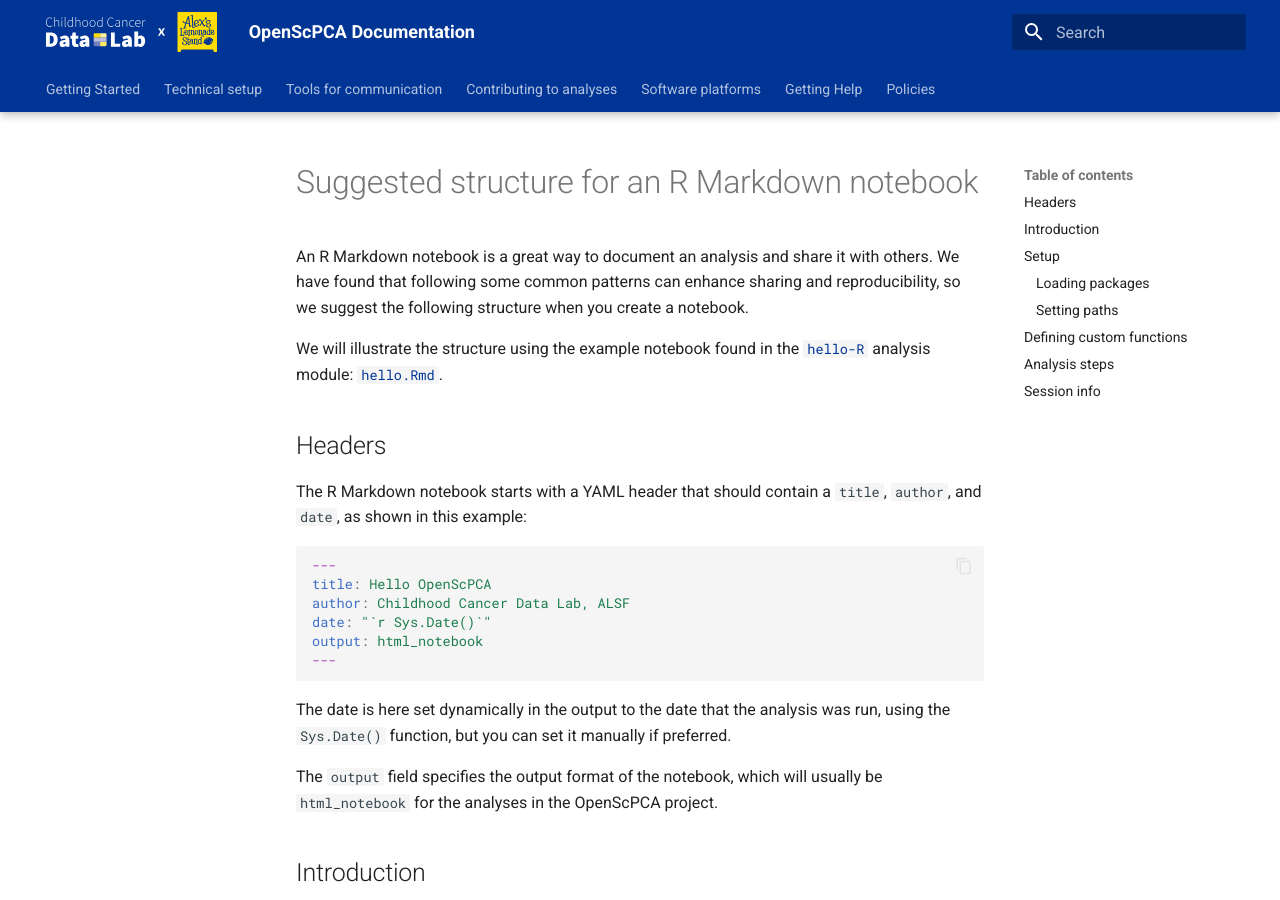
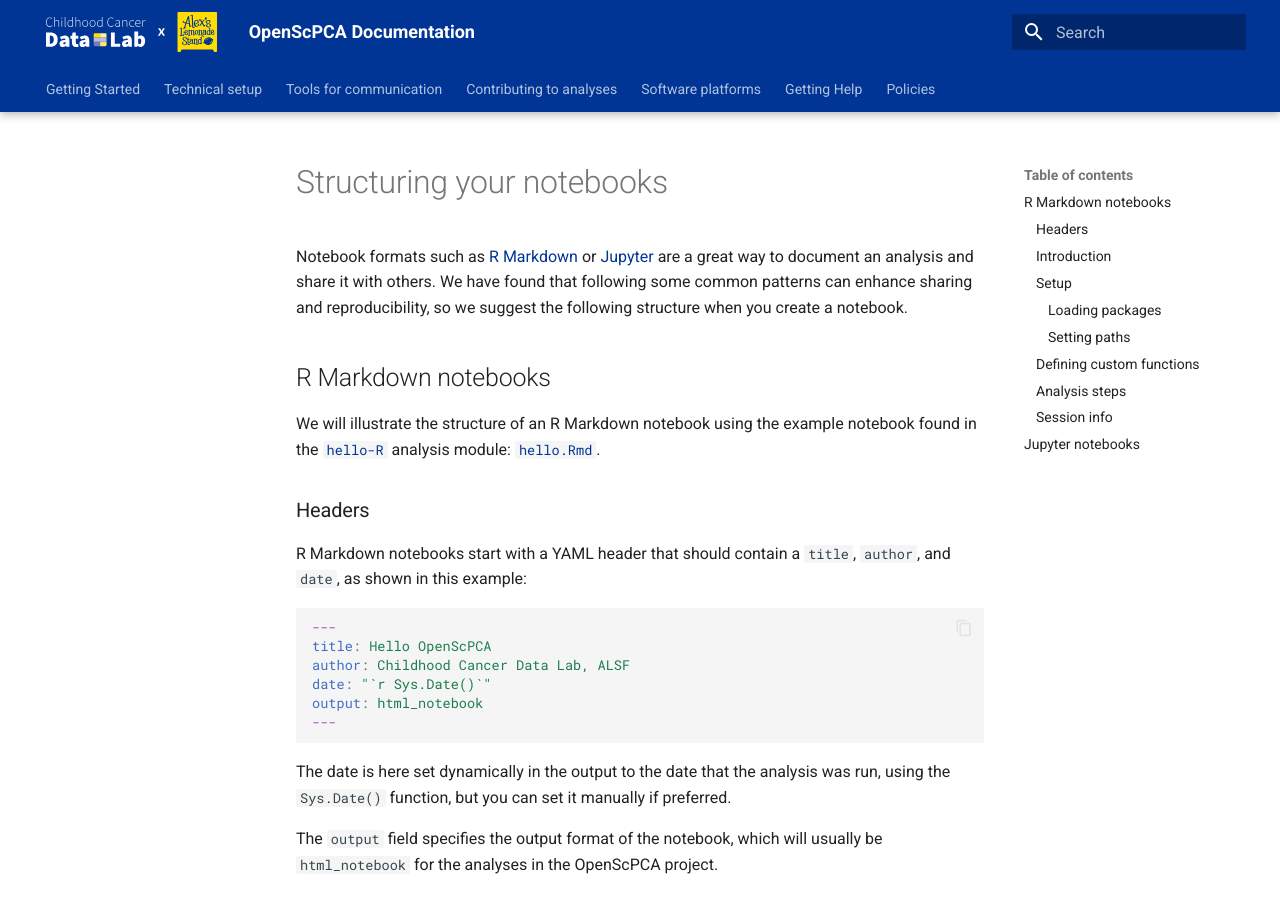
Before and after one commit to AlexsLemonade/OpenScPCA-analysis, an MkDocs documentation site: the page built from docs/contributing-to-analyses/analysis-modules/notebook-structure.md, in a window 1280 px wide and 900 px high. Built offline with MkDocs 1.6.1 and Material for MkDocs 9.7.7, drawn with Linux system fonts in a browser that asks for light colours.

Commit message:
move to a single doc

````diff
--- a/docs/contributing-to-analyses/analysis-modules/r-notebook-structure.md
+++ b/docs/contributing-to-analyses/analysis-modules/notebook-structure.md
@@ -1,13 +1,17 @@
-# Suggested structure for an R Markdown notebook
+# Structuring your notebooks
 
-An R Markdown notebook is a great way to document an analysis and share it with others.
+Notebook formats such as [R Markdown](https://rmarkdown.rstudio.com/index.html) or [Jupyter](https://jupyter-notebook.readthedocs.io/en/latest/) are a great way to document an analysis and share it with others.
 We have found that following some common patterns can enhance sharing and reproducibility, so we suggest the following structure when you create a notebook.
 
-We will illustrate the structure using the example notebook found in the [`hello-R`](https://github.com/AlexsLemonade/OpenScPCA-analysis/tree/main/analyses/hello-R) analysis module: [`hello.Rmd`](https://github.com/AlexsLemonade/OpenScPCA-analysis/tree/main/analyses/hello-R/hello.Rmd).
 
-## Headers
+## R Markdown notebooks
 
-The R Markdown notebook starts with a YAML header that should contain a `title`, `author`, and `date`, as shown in this example:
+We will illustrate the structure of an R Markdown notebook using the example notebook found in the [`hello-R`](https://github.com/AlexsLemonade/OpenScPCA-analysis/tree/main/analyses/hello-R) analysis module: [`hello.Rmd`](https://github.com/AlexsLemonade/OpenScPCA-analysis/tree/main/analyses/hello-R/hello.Rmd).
+
+
+### Headers
+
+R Markdown notebooks start with a YAML header that should contain a `title`, `author`, and `date`, as shown in this example:
 
 ```yaml
 ---
@@ -22,18 +26,21 @@
 
 The `output` field specifies the output format of the notebook, which will usually be `html_notebook` for the analyses in the OpenScPCA project.
 
-## Introduction
+
+### Introduction
 
 The remainder of the notebook will be a mix of Markdown and R code chunks.
 We suggest starting with an **Introduction** section that briefly describes the analysis and its purpose, to help orient readers.
 
 You should include a bit of information about the input data, the analysis steps, and the expected output.
 
-## Setup
+
+### Setup
 
 Following the Introduction, a **Setup** section should handle loading R packages and defining paths for input and output files.
 
-### Loading packages
+
+#### Loading packages
 
 The notebook should not download any R packages.
 All packages should already be installed on the system running the notebook, and can be separately tracked using [`renv`](../determining-requirements/determining-software-requirements.md#using-renv).
@@ -52,7 +59,7 @@
 ```
 
 
-### Setting paths
+#### Setting paths
 
 Defining paths to all input and output files at the start of the notebook makes it much easier to users to understand the structure of the analysis and to modify the paths if needed.
 
@@ -83,7 +90,8 @@
     No problem!
     Just add that path to the Setup section with the other paths, rather than defining it later in the notebook.
 
-## Defining custom functions
+
+### Defining custom functions
 
 Followith the Setup section, it is often useful to have a **Functions** section where all custom functions that will be used later in the notebook are defined.
 Keeping the functions in a central place in the notebook makes it easier to find and modify them later, and also makes it easier to reuse them in other analyses.
@@ -109,16 +117,21 @@
 We generally do _not_ recommend using `source()` to load functions from external files, as this can make it harder to keep track of where functions are defined and can lead to errors if the file is moved or renamed.
 It also means that the notebook is not self-contained, and functions will not be present in the output html files, which can make it harder to share and reproduce the analysis.
 
-## Analysis steps
+
+### Analysis steps
 
 Once all of the inctions are defined, the remainder of the notebook should be a series of code chunks that perform the analysis steps, with Markdown text to explain what each step is doing and why.
 Use headings and subheadings as appropriate to break up the analysis into logical sections, and include plots in the notebook to help illustrate the results.
 
 Code chunks should still contain comments as needed to explain logic and implementation, with the Markdown text providing a higher-level overview of the analysis steps, including any interpretation of results.
 
-## Session info
+
+### Session info
 
 The final section of every notebook should be a **Session info** section that uses the [`sessionInfo()` function](../determining-requirements/determining-software-requirements.md#using-sessioninfo) to print out the versions of all packages used in the analysis.
 
 !!! tip
     In `hello.Rmd`, we use a package with a slightly nicer output format: `sessioninfo::session_info()`; either is fine!
+
+
+## Jupyter notebooks
````
